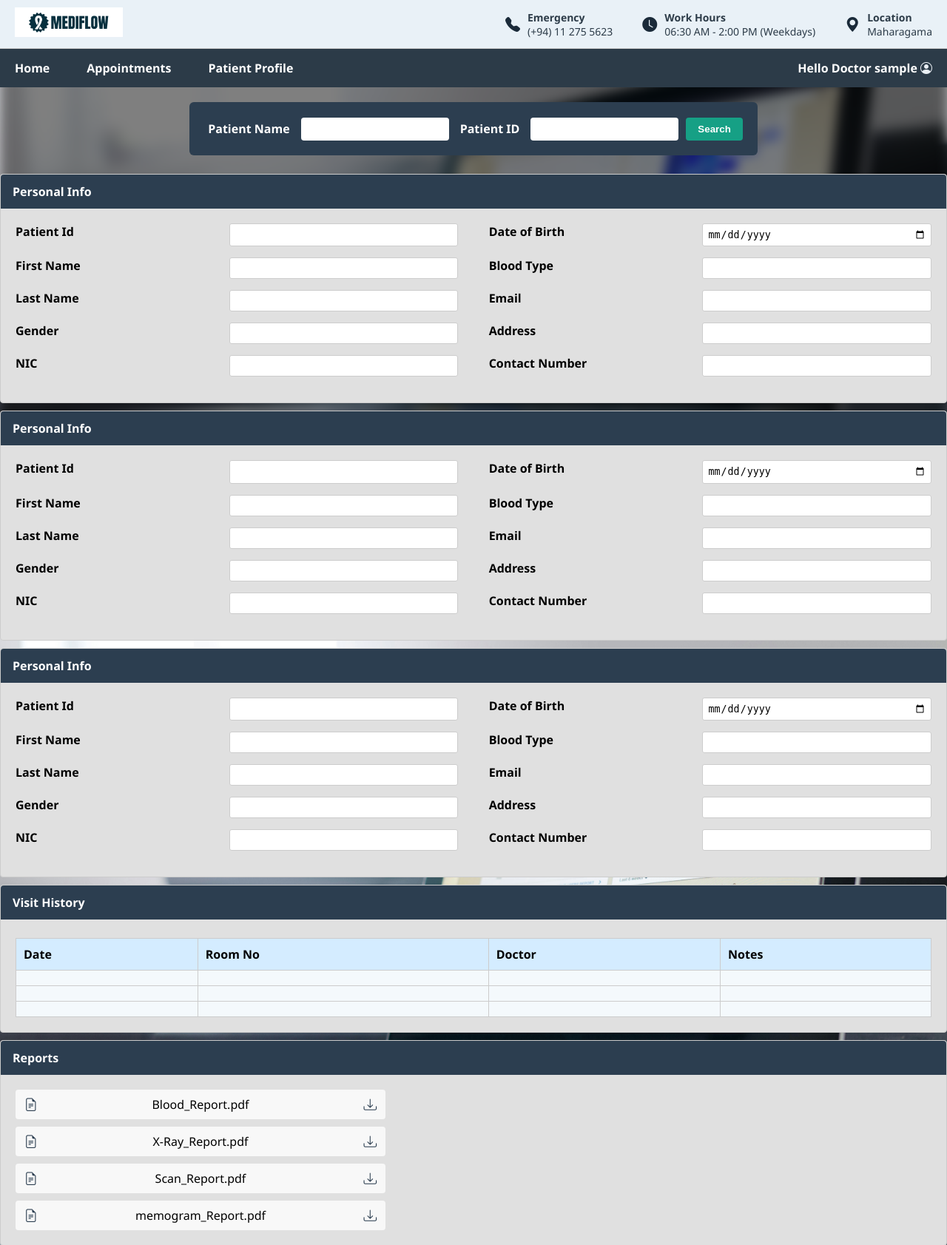
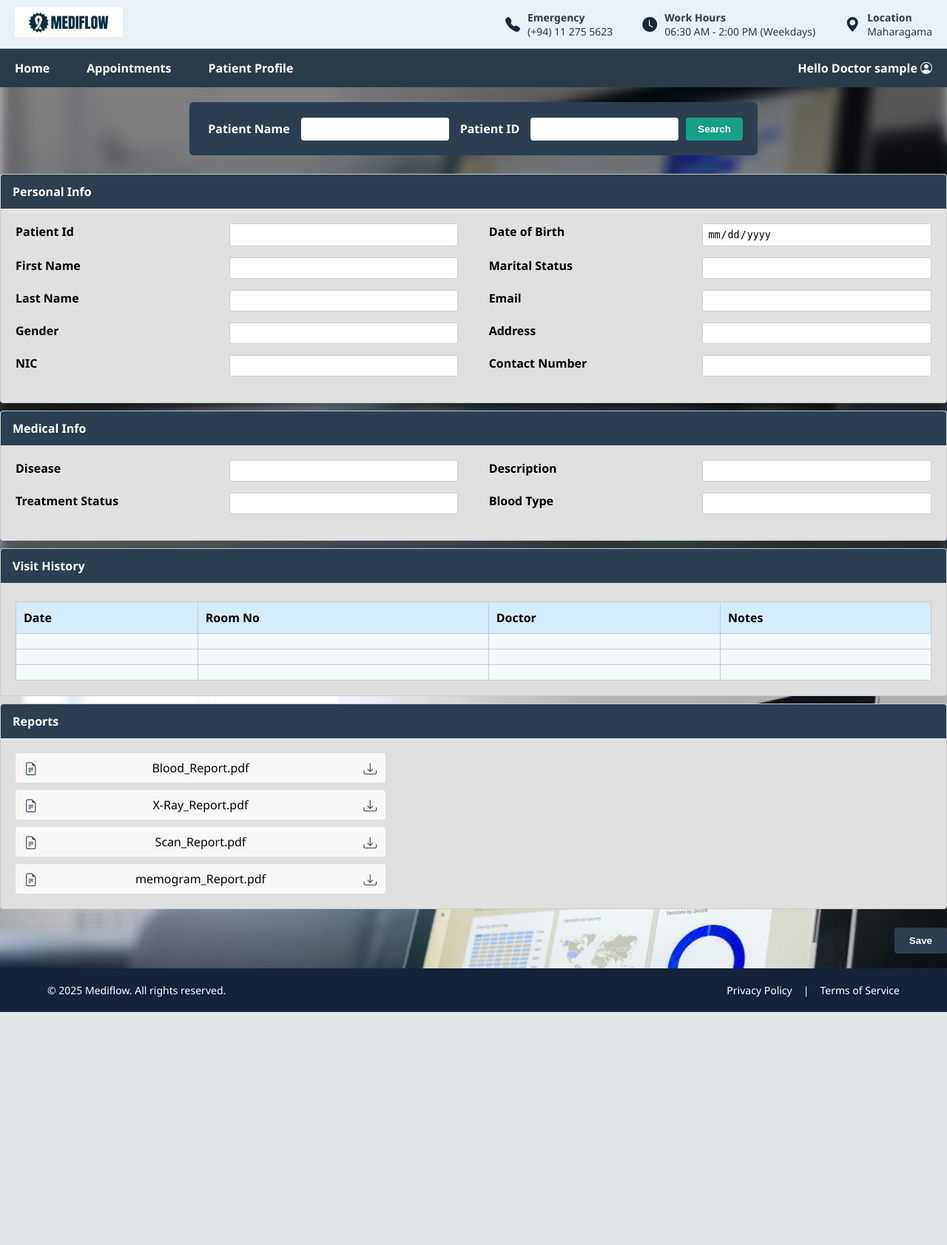
Before and after one commit to sakna1/medi_flow, a Flask app: page /doctor/editprofile in a window 1280 px wide. Shown: the top 1683 px of the page at 74% size. After the commit the page ends 1368 px from the top, so only its background shows below. Run offline with Flask 3, Linux system fonts and the light colour scheme; the visitor is signed in with stand-in values (Sample User, id 1); lists and menus that the app fills with data are empty; parts of the project's set-up code (start-up, migrations or seed data) failed here and were passed over.

Commit message:
feat: enhance patient log, routes, and templates with new features
- Updated `patient_log.py` model with new fields
- Added migration for patient log table changes
- Modified `patient_routes.py` with updated logic
- Added/updated `search.js` for frontend interactions
- Updated templates:
  - `index.html` with UI improvements
  - `editprofile.html` (doctor) with profile edit updates
  - `appointments.html`, `faqpage.html`, and `notification.html` (patient) with new features/layouts
- General improvements across routes, models, and templates

```diff
--- a/app/static/js/search.js
+++ b/app/static/js/search.js
@@ -16,3 +16,42 @@
     });
   });
 });
+
+// for patient search
+document.getElementById("search-btn").addEventListener("click", function () {
+    const name = document.getElementById("patient_name").value;
+    const id = document.getElementById("patient_id").value;
+
+    fetch("/search_patient", {
+        method: "POST",
+        headers: { "Content-Type": "application/x-www-form-urlencoded" },
+        body: new URLSearchParams({
+            patient_name: name,
+            patient_id: id
+        })
+    })
+    .then(res => res.json())
+    .then(data => {
+        if (data.error) {
+            alert(data.error);
+        } else {
+           document.getElementById("patientid").value = data.id;
+            document.getElementById("firstname").value = data.first_name;
+            document.getElementById("lastname").value = data.last_name;
+            document.getElementById("email").value = data.email;
+            document.getElementById("contact").value = data.phone;
+            document.getElementById("dob").value = data.dob;
+            document.getElementById("gender").value = data.gender;
+            document.getElementById("address").value = data.address;
+            document.getElementById("nic").value = data.nic;
+            document.getElementById("maritalstatus").value = data.marital_status;
+
+            // Medical Info
+            document.getElementById("disease").value = data.disease;
+            document.getElementById("description").value = data.description;
+            document.getElementById("treatmentstatus").value = data.treatment_status;
+            document.getElementById("bloodtype").value = data.blood_type;
+        }
+    })
+    .catch(err => console.error(err));
+});
--- a/app/templates/doctor/editprofile.html
+++ b/app/templates/doctor/editprofile.html
@@ -68,121 +68,67 @@
 
     <!-- Search -->
     <section class="search-box">
-      <label>Patient Name</label><input type="text">
-      <label>Patient ID</label><input type="text">
-      <button>Search</button>
+      <label>Patient Name</label>
+      <input type="text" name="patient_name" id="patient_name">
+      <label>Patient ID</label>
+      <input type="text" name="patient_id" id="patient_id">
+      <button id="search-btn">Search</button>
     </section>
     </main>
 
-    <section class="personal-info-card">
+  <section class="personal-info-card">
   <div class="card-header">Personal Info</div>
   <div class="card-body">
     <div class="form-row">
       <label>Patient Id</label>
-      <input type="text" />
+      <input type="text" id="patientid" readonly />
       <label>Date of Birth</label>
-      <input type="date" />
+      <input type="date" id="dob" readonly />
     </div>
     <div class="form-row">
       <label>First Name</label>
-      <input type="text" />
-      <label>Blood Type</label>
-      <input type="text" />
+      <input type="text" id="firstname" readonly />
+      <label>Marital Status</label>
+      <input type="text" id="maritalstatus" readonly />
     </div>
     <div class="form-row">
       <label>Last Name</label>
-      <input type="text" />
+      <input type="text" id="lastname" readonly />
       <label>Email</label>
-      <input type="email" />
+      <input type="email" id="email" readonly />
     </div>
     <div class="form-row">
       <label>Gender</label>
-      <input type="text" />
+      <input type="text" id="gender" readonly />
       <label>Address</label>
-      <input type="text" />
+      <input type="text" id="address" readonly />
     </div>
     <div class="form-row">
       <label>NIC</label>
-      <input type="text" />
+      <input type="text" id="nic" readonly />
       <label>Contact Number</label>
-      <input type="text" />
+      <input type="text" id="contact" readonly />
     </div>
   </div>
 </section>
 
- <section class="personal-info-card">
-  <div class="card-header">Personal Info</div>
+<section class="personal-info-card">
+  <div class="card-header">Medical Info</div>
   <div class="card-body">
     <div class="form-row">
-      <label>Patient Id</label>
-      <input type="text" />
-      <label>Date of Birth</label>
-      <input type="date" />
+      <label>Disease</label>
+      <input type="text" id="disease" readonly />
+      <label>Description</label>
+      <input type="text" id="description" readonly />
     </div>
     <div class="form-row">
-      <label>First Name</label>
-      <input type="text" />
+      <label>Treatment Status</label>
+      <input type="text" id="treatmentstatus" readonly />
       <label>Blood Type</label>
-      <input type="text" />
-    </div>
-    <div class="form-row">
-      <label>Last Name</label>
-      <input type="text" />
-      <label>Email</label>
-      <input type="email" />
-    </div>
-    <div class="form-row">
-      <label>Gender</label>
-      <input type="text" />
-      <label>Address</label>
-      <input type="text" />
-    </div>
-    <div class="form-row">
-      <label>NIC</label>
-      <input type="text" />
-      <label>Contact Number</label>
-      <input type="text" />
+      <input type="text" id="bloodtype" readonly />
     </div>
   </div>
 </section>
-
- <section class="personal-info-card">
-  <div class="card-header">Personal Info</div>
-  <div class="card-body">
-    <div class="form-row">
-      <label>Patient Id</label>
-      <input type="text" />
-      <label>Date of Birth</label>
-      <input type="date" />
-    </div>
-    <div class="form-row">
-      <label>First Name</label>
-      <input type="text" />
-      <label>Blood Type</label>
-      <input type="text" />
-    </div>
-    <div class="form-row">
-      <label>Last Name</label>
-      <input type="text" />
-      <label>Email</label>
-      <input type="email" />
-    </div>
-    <div class="form-row">
-      <label>Gender</label>
-      <input type="text" />
-      <label>Address</label>
-      <input type="text" />
-    </div>
-    <div class="form-row">
-      <label>NIC</label>
-      <input type="text" />
-      <label>Contact Number</label>
-      <input type="text" />
-    </div>
-  </div>
-</section>
-
-
 <section class="card-section">
   <div class="card-header">Visit History</div>
   <div class="card-body">
--- a/app/templates/patient/appoinments.html
+++ b/app/templates/patient/appoinments.html
@@ -140,7 +140,7 @@
     </div>
   </main>
 <a href="chatgpttest.html" class="back-btn">Back</a>
-  <!-- Footer -->
+
    <!-- Footer -->
   <footer class="footer">
     <div class="footer-content">
```
Also changed, not shown: app/models/patient_log.py (+13 -0 lines), app/routes/patient_routes.py (+37 -1 lines), app/templates/index.html (+10 -10 lines), app/templates/patient/faqpage.html (+23 -5 lines), app/templates/patient/notification.html (+0 -9 lines), migrations/versions/a65b27257bef_added_columns_to_patient_log_table.py (added, +56 -0 lines).
